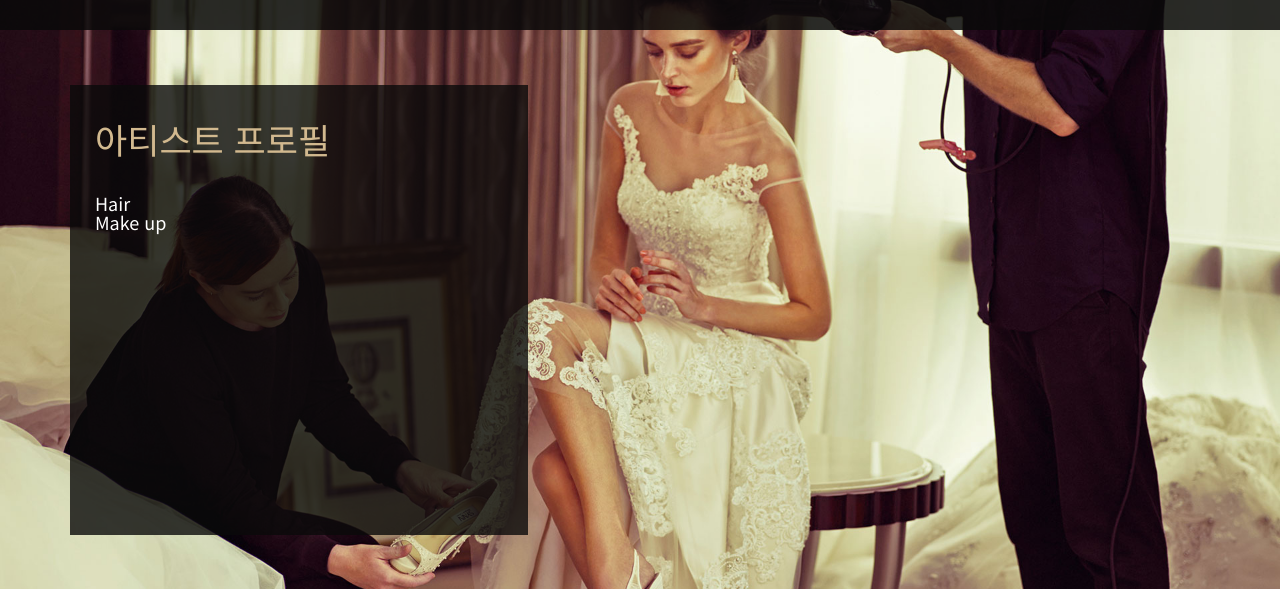
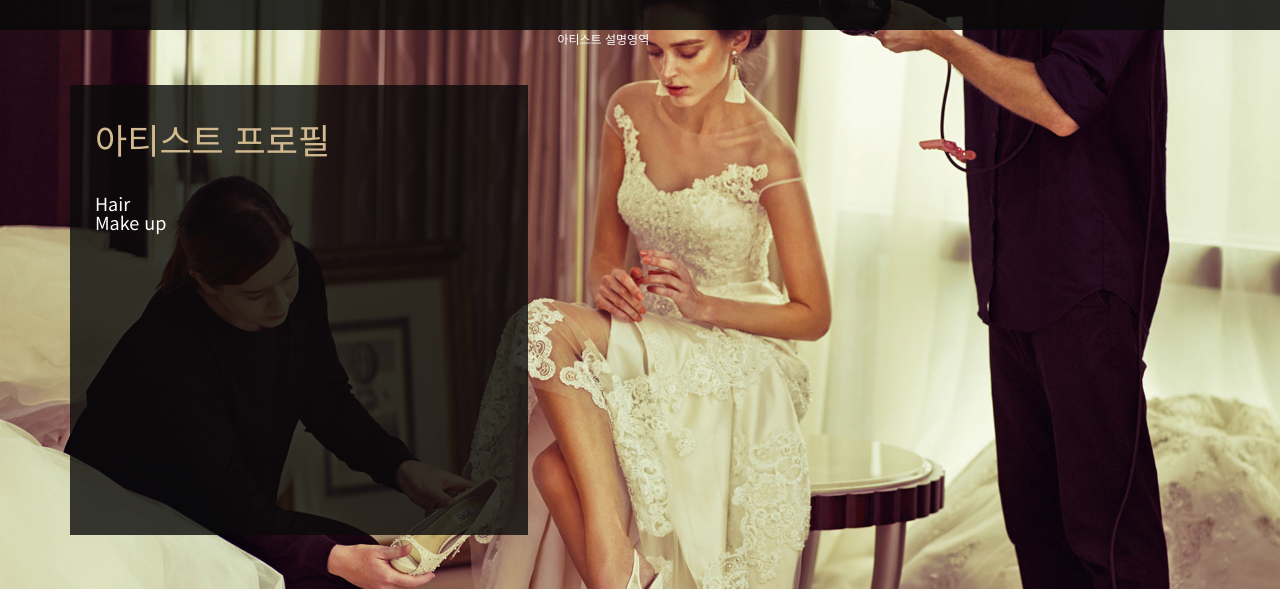
Before and after one commit to jjaekong/laonzena, a PHP site: page /hair/artist.php in a window 1280 px wide. Shown: the part 150-739 px from the top of the page. Run offline with PHP 8.4, Linux system fonts and the light colour scheme; some libraries are stand-ins or nearby versions.

Commit message:
git ftp test

```diff
--- a/hair/artist.php
+++ b/hair/artist.php
@@ -21,6 +21,7 @@
                     </div>
                 </div>
                 <div class="col-xs-12 col-lg-7">
+                    아티스트 설명영역
                 </div>
             </div>
         </div>
```
